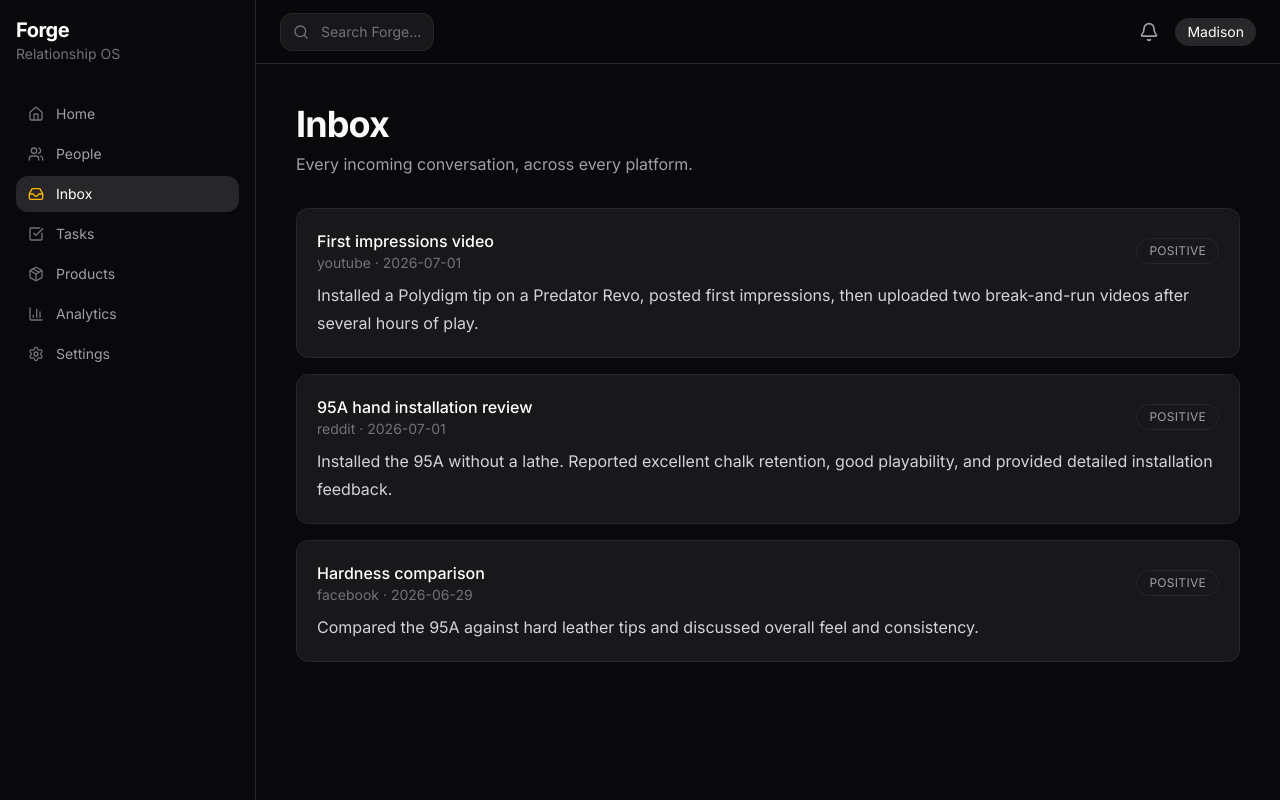
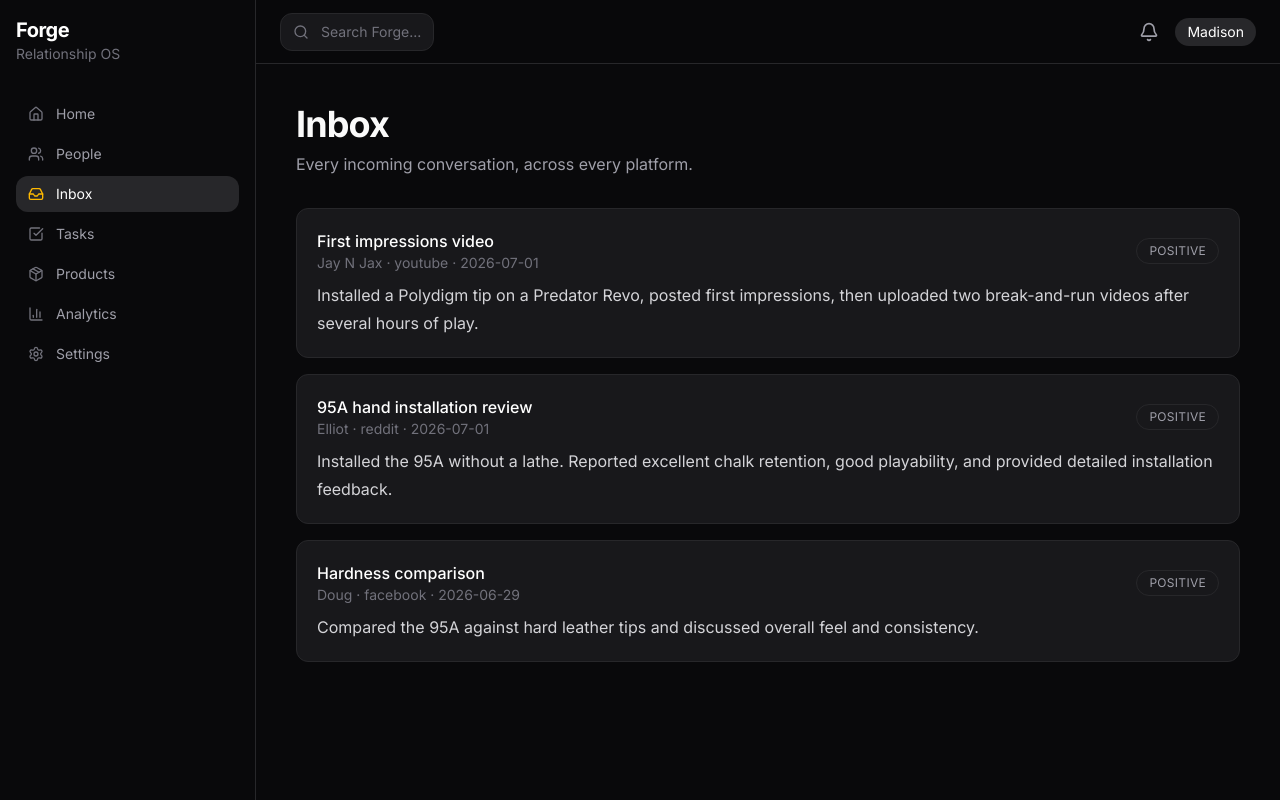
Before and after one commit to matwood18/forge-os, a Next.js app: page /inbox in a window 1280 px wide. Built offline with nearby package versions, Linux system fonts and the light colour scheme.

Commit message:
Link inbox items to people

```diff
--- a/app/inbox/page.tsx
+++ b/app/inbox/page.tsx
@@ -1,4 +1,7 @@
+import Link from "next/link"
+
 import { getInteractions } from "@/lib/interaction-service"
+import { getPerson } from "@/lib/person-service"
 
 export default function InboxPage() {
   const interactions = getInteractions()
@@ -14,7 +17,10 @@ export default function InboxPage() {
       </div>
 
       <div className="space-y-4">
-        {interactions.map((interaction) => (
+        {interactions.map((interaction) => {
+          const person = getPerson(interaction.personSlug)
+
+          return (
             <div
               key={interaction.id}
               className="rounded-xl border border-zinc-800 bg-zinc-900 p-5 transition hover:border-zinc-700"
@@ -26,7 +32,17 @@ export default function InboxPage() {
                   </p>
 
                   <p className="text-sm text-zinc-500">
-                  {interaction.source} · {interaction.createdAt}
+                    {person ? (
+                      <Link
+                        href={`/people/${person.slug}`}
+                        className="transition hover:text-amber-400"
+                      >
+                        {person.name}
+                      </Link>
+                    ) : (
+                      "Unknown person"
+                    )}{" "}
+                    · {interaction.source} · {interaction.createdAt}
                   </p>
                 </div>
 
@@ -37,7 +53,8 @@ export default function InboxPage() {
 
               <p className="leading-7 text-zinc-300">{interaction.body}</p>
             </div>
-        ))}
+          )
+        })}
       </div>
     </div>
   )
```
Lines whose indentation alone changed are shown as unchanged.
